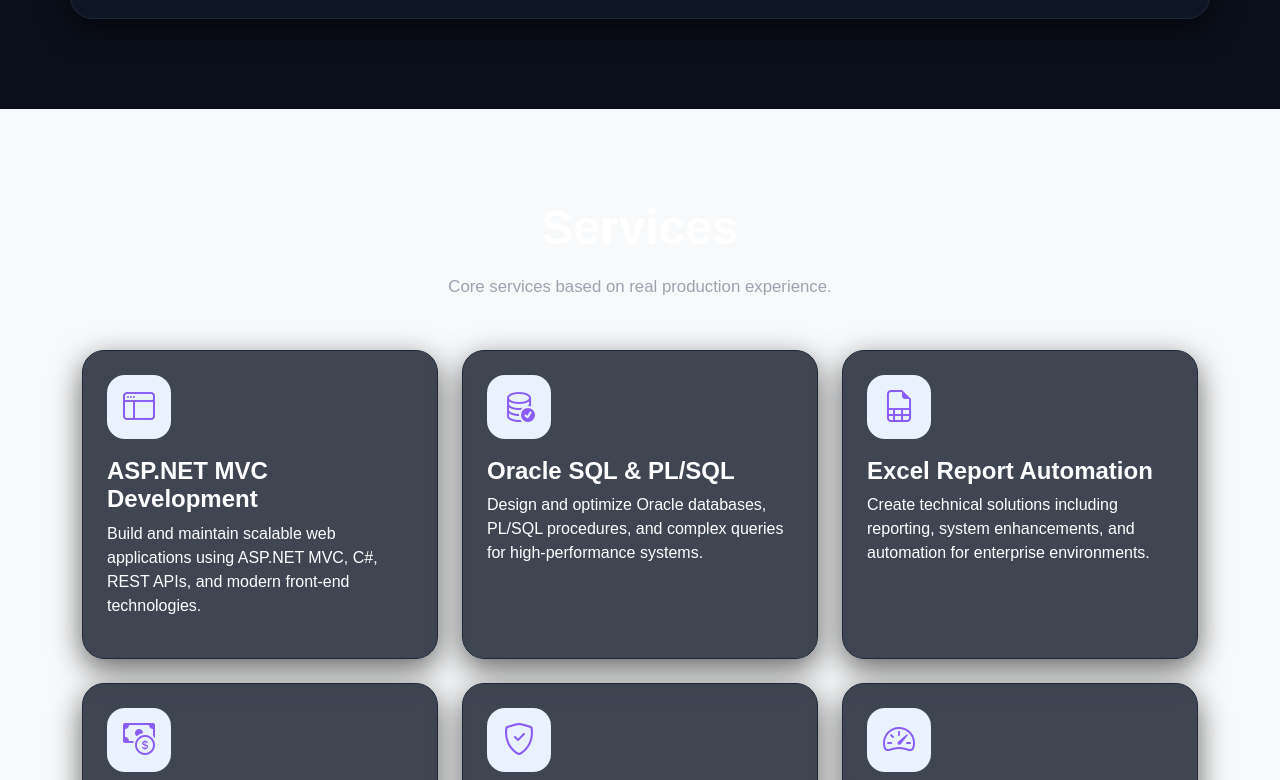
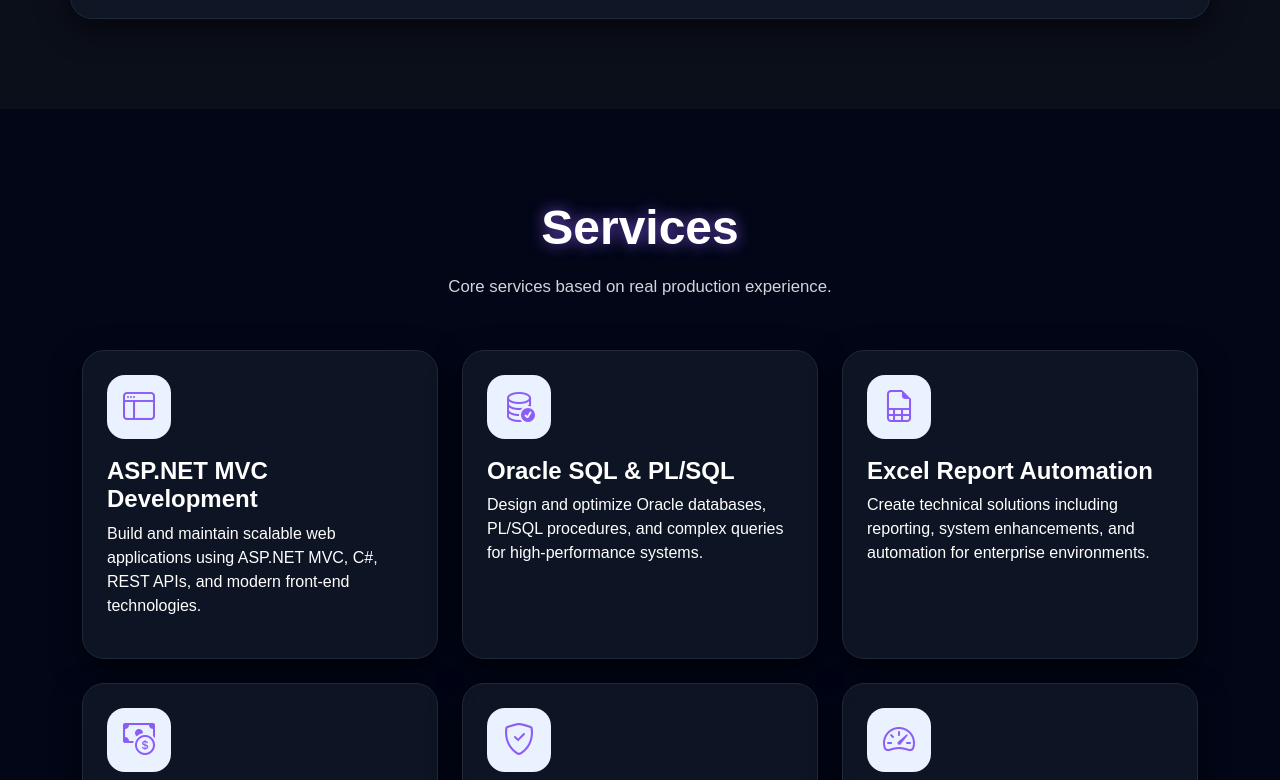
Before and after one commit to Wafabarahmeh/portfolio, a plain HTML site: page index.html in a window 1280 px wide. Shown: the part 2020-2800 px from the top of the page. Drawn offline with nearby package versions, Linux system fonts and the light colour scheme.

Commit message:
Update index.html

```diff
--- a/index.html
+++ b/index.html
@@ -105,11 +105,13 @@
       margin-bottom: 18px;
       font-weight: 900;
       font-size: clamp(2rem, 4vw, 3rem);
+      color: #ffffff;
+      text-shadow: 0 0 10px rgba(139,92,246,0.6);
     }
 
     .section-subtitle {
       text-align: center;
-      color: var(--muted-color);
+      color: #cbd5e1;
       max-width: 720px;
       margin: 0 auto 50px;
       font-size: 1.05rem;
@@ -208,6 +210,19 @@
       white-space: pre-wrap;
       font-size: 0.96rem;
       line-height: 1.7;
+    }
+
+    .bg-light {
+      background: #020617 !important;
+    }
+
+    .bg-light .section-title {
+      color: #ffffff;
+      text-shadow: 0 0 15px rgba(139,92,246,0.8);
+    }
+
+    .bg-light .section-subtitle {
+      color: #d1d5db;
     }
 
     .contact-section {
```
